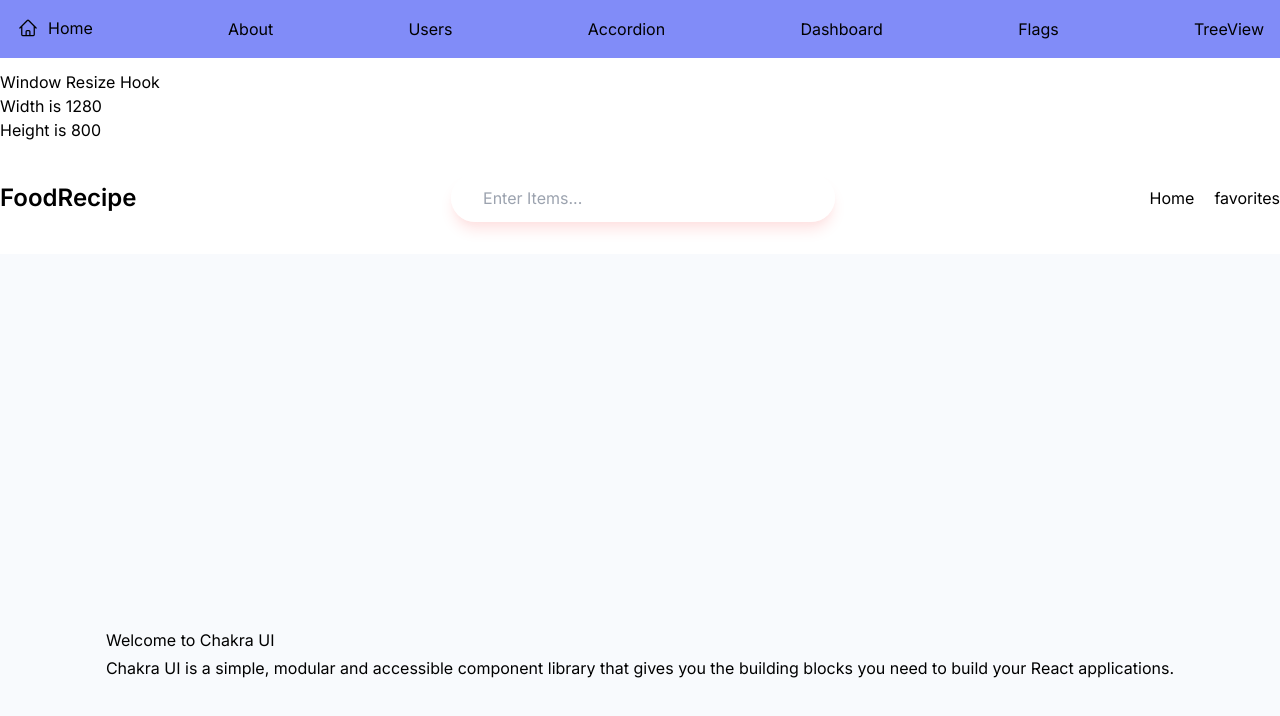
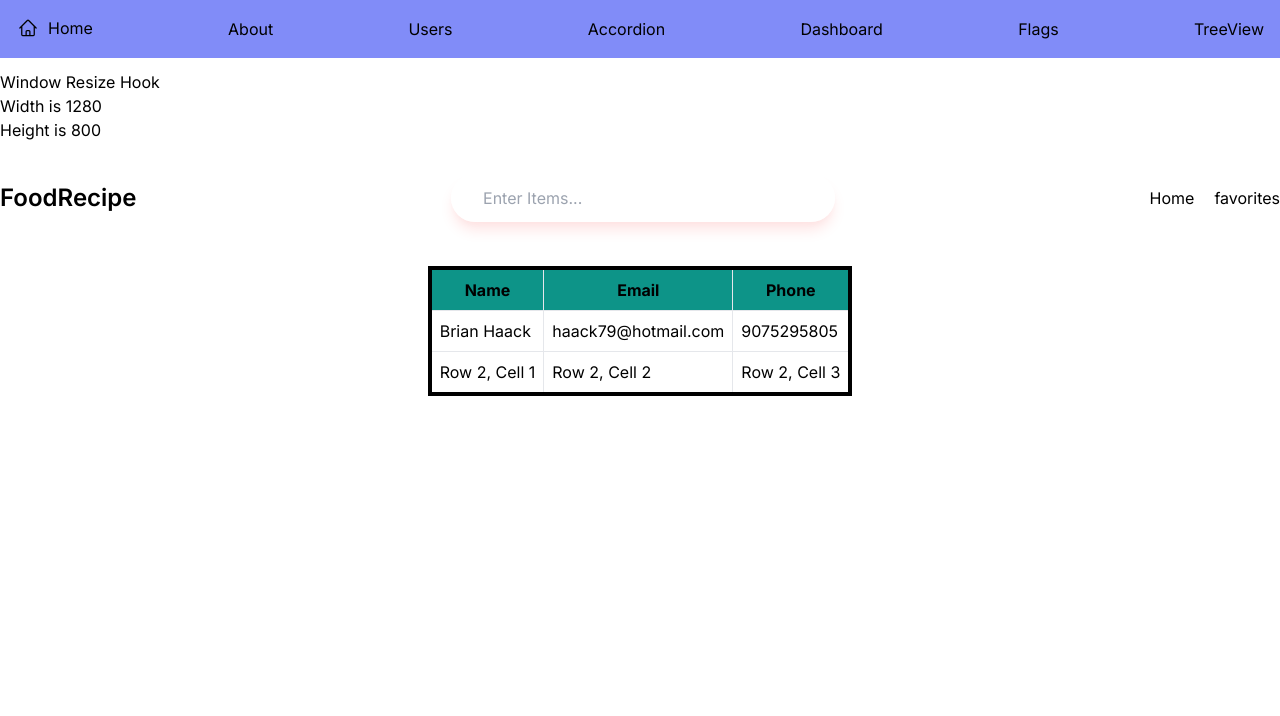
Before and after one commit to Haack79/tailwind-prac, a Next.js app: page /dashboard in a window 1280 px wide. Shown: the top 716 px of the page. Built offline with nearby package versions, Linux system fonts and the light colour scheme.

Commit message:
added a table

```diff
--- a/src/app/dashboard/page.tsx
+++ b/src/app/dashboard/page.tsx
@@ -18,6 +18,7 @@ import Weather from "@/components/Weather/Weather";
 import Navbar from "@/components/Recipe/NavBar";
 import ChakraContainer from "@/components/ChakraContainer";
 import ChakraBox from "@/components/ChakraBox";
+import Table from "@/components/Table";
 
 const Dashboard = () => {
     return (
@@ -43,7 +44,8 @@ const Dashboard = () => {
             {/* <ScrollToSection /> */}
             {/* <Weather /> */}
             <Navbar />
-            <ChakraContainer />
+            {/* <ChakraContainer /> */}
+            <Table />
         </div>
     );
 };
--- /dev/null
+++ b/src/components/Table.tsx
@@ -0,0 +1,60 @@
+'use client';
+import React, { useState } from 'react';
+
+interface CellData {
+    name: string;
+    email: string;
+    phone: string;
+}
+
+const Table = () => {
+    const [rowClicked, setRowClicked] = useState<number | null>(null);
+    const [cellData, setCellData] = useState<CellData | null>(null);
+
+    const handleClickedRow = (row: number, e: React.MouseEvent<HTMLTableRowElement>) => {
+        const cells = e.currentTarget.cells;
+        const name = cells[0].textContent || '';
+        const email = cells[1].textContent || '';
+        const phone = cells[2].textContent || '';
+
+        setCellData({ name, email, phone });
+        setRowClicked(row);
+    };
+
+    return (
+        <div className="flex justify-center items-center p-3">
+            <div className="overflow-x-auto">
+                <table className="border-4 border-black p-2">
+                    <thead>
+                        <tr className="bg-teal-600">
+                            <th className="border p-2">Name</th>
+                            <th className="border p-2">Email</th>
+                            <th className="border p-2">Phone</th>
+                        </tr>
+                    </thead>
+                    <tbody>
+                        <tr onClick={(e) => handleClickedRow(1, e)}>
+                            <td className="border p-2">Brian Haack</td>
+                            <td className="border p-2">haack79@hotmail.com</td>
+                            <td className="border p-2">9075295805</td>
+                        </tr>
+                        <tr onClick={(e) => handleClickedRow(2, e)}>
+                            <td className="border p-2">Row 2, Cell 1</td>
+                            <td className="border p-2">Row 2, Cell 2</td>
+                            <td className="border p-2">Row 2, Cell 3</td>
+                        </tr>
+                    </tbody>
+                </table>
+            </div>
+            {cellData && rowClicked && (
+                <form className="flex flex-col justify-center items-center mt-4 space-y-2">
+                    <input type="text" placeholder="Name" value={cellData.name} className="p-2 border rounded" readOnly />
+                    <input type="text" placeholder="Email" value={cellData.email} className="p-2 border rounded" readOnly />
+                    <input type="text" placeholder="Phone" value={cellData.phone} className="p-2 border rounded" readOnly />
+                </form>
+            )}
+        </div>
+    );
+};
+
+export default Table;
--- a/src/components/UploadFileFetch.tsx
+++ b/src/components/UploadFileFetch.tsx
@@ -28,7 +28,7 @@ function FileUpload() {
       }
 
       const reader = response.body.getReader();
-      const contentLength = +response.headers.get('Content-Length');
+      const contentLength = + response.headers.get('Content-Length');
 
       let receivedLength = 0;
       while (true) {
```
